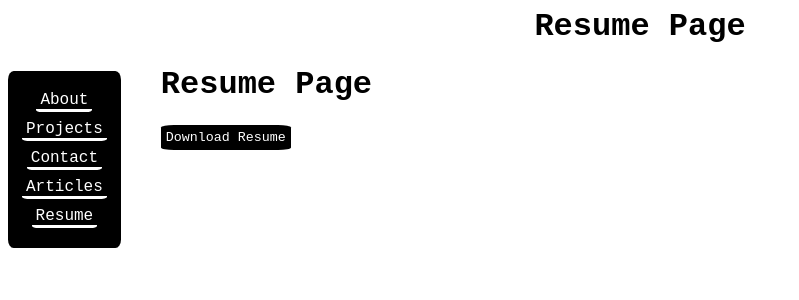
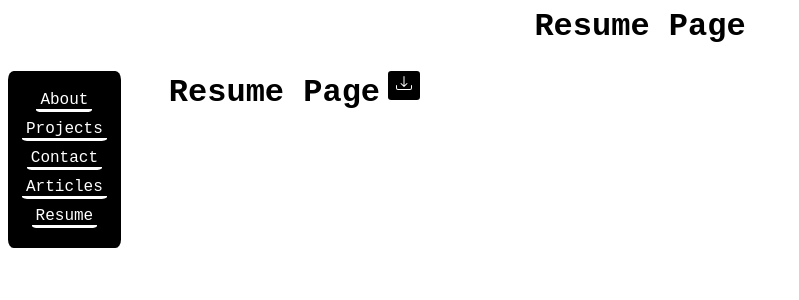
Before and after one commit to emersonlebleu/Resume_Website, a Django app: page /resume/ in a window 1280 px wide. Shown: the top 300 px of the page, without its empty margins (0-799 px from the left). Run offline with Django 4.2, Linux system fonts and the light colour scheme.

Commit message:
Change download button add add svg.

```diff
--- a/src/Resume_Website/static/styles/base_nav.css
+++ b/src/Resume_Website/static/styles/base_nav.css
@@ -4,14 +4,14 @@ body{
     color:#000000;
 }
 
+#body-container{
+    display: flex;
+    flex-direction: row;
+}
+
 #header-section{
     display:flex;
     justify-content: center;
-}
-
-#body-container{
-    display: flex;
-    flex-direction: row;
 }
 
 #main-nav{
@@ -51,6 +51,9 @@ body{
 .main-section{
     padding-left: 40px;
     flex-grow: 1;
+    display: flex;
+    flex-direction: row;
+    align-items:flex-start;
 }
 
 .sidebar{
--- a/src/Resume_Website/static/styles/resume.css
+++ b/src/Resume_Website/static/styles/resume.css
@@ -1,14 +1,22 @@
+#title-tag{
+    display: inline;
+    padding: 8px;
+}
 #download-btn{
     background-color: black;
     color: #ffffff;
     border-radius: 10%;
     border-style: none;
-    padding: 5px;
+    padding: 4px 8px 4px 8px;
     font-family: inherit;
+    font-size: large;
+    transform: translateY(5px);
 }
 
 #download-btn:hover {
     background-color: #333333;
+    padding: 5px 10px 5px 10px;
+    transform: translateY(3px);
 }
 
 #download-link{
--- a/src/Resume_Website/templates/resume.html
+++ b/src/Resume_Website/templates/resume.html
@@ -7,6 +7,13 @@
 {% block header-content %}Resume Page{% endblock %}
 {% block content %}
 <h1 id="title-tag">Resume Page</h1>
-<button type="button" id="download-btn"><a href='{% static "assets/Resume (18APR2022).docx" %}' id="download-link">Download Resume</a></button>
+<button type="button" id="download-btn">
+    <a href='{% static "assets/Resume (18APR2022).docx" %}' id="download-link">
+        <svg xmlns="http://www.w3.org/2000/svg" width="16" height="16" fill="currentColor" class="bi bi-download" viewBox="0 0 16 16">
+            <path d="M.5 9.9a.5.5 0 0 1 .5.5v2.5a1 1 0 0 0 1 1h12a1 1 0 0 0 1-1v-2.5a.5.5 0 0 1 1 0v2.5a2 2 0 0 1-2 2H2a2 2 0 0 1-2-2v-2.5a.5.5 0 0 1 .5-.5z"/>
+            <path d="M7.646 11.854a.5.5 0 0 0 .708 0l3-3a.5.5 0 0 0-.708-.708L8.5 10.293V1.5a.5.5 0 0 0-1 0v8.793L5.354 8.146a.5.5 0 1 0-.708.708l3 3z"/>
+        </svg>
+    </a>
+</button>
 
 {% endblock %}
```
